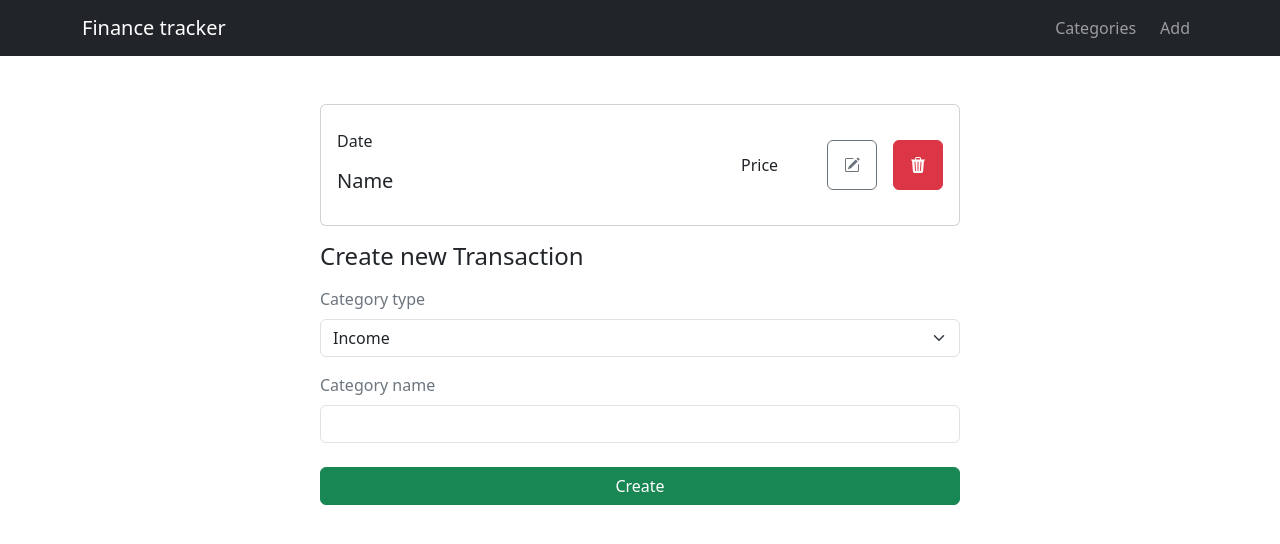
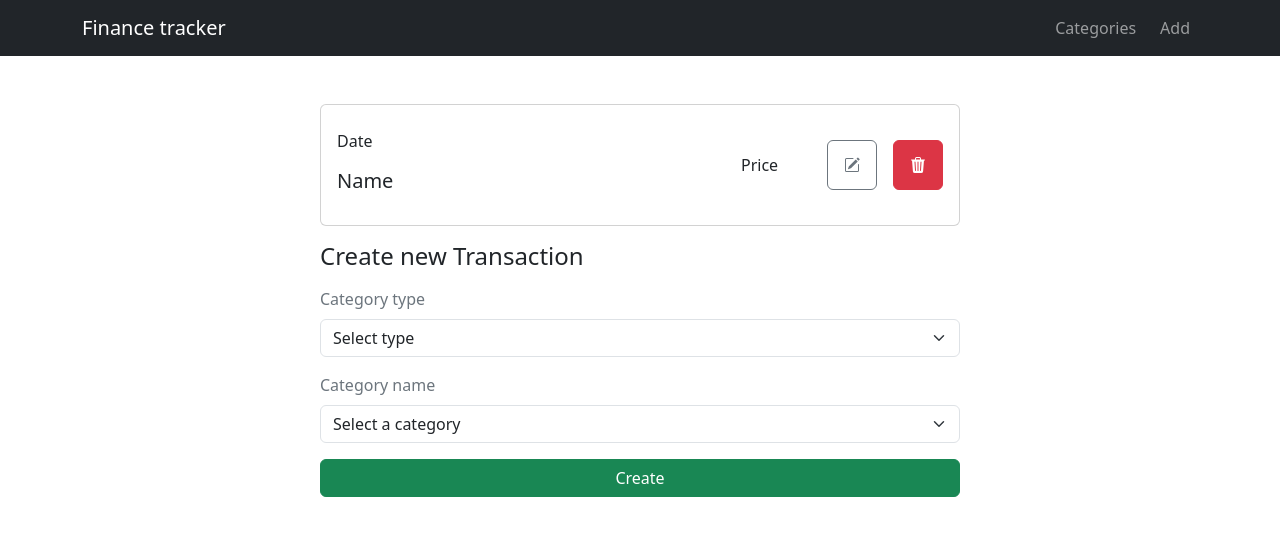
Before and after one commit to dmatkulov/finance-tracker, a React (Vite) app: page / in a window 1280 px wide. Shown: the top 544 px of the page. Built offline with nearby package versions, Linux system fonts and the light colour scheme.

Commit message:
fetched category preview in select

```diff
--- a/src/components/CategoryForm/CategoryForm.tsx
+++ b/src/components/CategoryForm/CategoryForm.tsx
@@ -14,7 +14,8 @@ interface Props {
   isLoading?: boolean;
 }
 
-const CategoryForm: React.FC<Props> = ({onSubmitCategory, existingCategory = initialState, isEdit, isLoading}) => {
+const CategoryForm: React.FC<Props> = ({onSubmitCategory, existingCategory = initialState, isEdit = <form
+  action=""></form>, isLoading= false}) => {
   const [category, setCategory] = useState<ApiCategory>(existingCategory);
 
   const changeCategory = (event: React.ChangeEvent<HTMLSelectElement | HTMLInputElement>) => {
--- a/src/components/TransactionForm/TransactionForm.tsx
+++ b/src/components/TransactionForm/TransactionForm.tsx
@@ -1,6 +1,42 @@
-import React from 'react';
+import React, {useEffect, useState} from 'react';
+import {useAppDispatch, useAppSelector} from '../../app/hooks';
+import {fetchCategoryPreview} from '../../store/transaction/transactionThunks';
+import {selectCategoryPreview} from '../../store/transaction/transactionSlice';
+import {ApiCategory, ApiTransaction} from '../../types';
 
-const TransactionForm: React.FC = () => {
+const initialState: ApiTransaction = {
+  category: '',
+  amount: 0,
+  createdAt: ''
+};
+
+interface Props {
+  onSubmit: (category: ApiTransaction) => void;
+  existingCategory?: ApiTransaction;
+  isEdit?: boolean;
+  isLoading?: boolean;
+}
+
+const TransactionForm: React.FC<Props> = () => {
+  const dispatch = useAppDispatch();
+  const [selectValue, setSelectValue] = useState<ApiCategory>({
+    type: '',
+    name: ''
+  });
+  const categories = useAppSelector(selectCategoryPreview);
+
+  const changeSelect = (event: React.ChangeEvent<HTMLSelectElement | HTMLInputElement>) => {
+    const {name, value} = event.target;
+    setSelectValue(prevState => ({
+      ...prevState,
+      [name]: value
+    }));
+  };
+
+  useEffect(() => {
+    selectValue.type.length > 0 && void dispatch(fetchCategoryPreview(selectValue.type));
+  }, [dispatch, selectValue]);
+
   return (
     <form>
       <h4 className="mb-3">
@@ -13,22 +49,33 @@ const TransactionForm: React.FC = () => {
           name="type"
           id="type"
           className="form-select"
+          value={selectValue.type}
+          onChange={changeSelect}
         >
-          <option disabled value="">Select a category</option>
+          <option disabled value="">Select type</option>
           <option value="income">Income</option>
           <option value="expense">Expense</option>
         </select>
       </div>
-      <div className="form-group mb-4">
+      <div className="form-group mb-3">
         <label htmlFor="name" className="text-secondary mb-2">Category name</label>
-        <input
+        <select
           required
-          type="text"
           name="name"
           id="name"
-          className="form-control"
-
-        />
+          className="form-select"
+          value={selectValue.name}
+          onChange={changeSelect}
+        >
+          <option disabled value="">Select a category</option>
+          {categories.length > 0 ? (
+            categories.map((category) => (
+              <option key={category.id} value={category.name}>
+                {category.name}
+              </option>
+            ))
+          ) : null}
+        </select>
       </div>
       <button
         type="submit"
--- a/src/store/transaction/transactionSlice.ts
+++ b/src/store/transaction/transactionSlice.ts
@@ -26,6 +26,7 @@ export const transactionSlice = createSlice({
     builder.addCase(fetchCategoryPreview.fulfilled, (state, {payload: categories}) => {
       state.fetchPreviewLoading = false;
       state.categoryPreview = categories;
+      console.log(state.categoryPreview);
     });
     builder.addCase(fetchCategoryPreview.rejected, (state) => {
       state.fetchPreviewLoading = false;
--- a/src/types.d.ts
+++ b/src/types.d.ts
@@ -18,7 +18,7 @@ export interface ApiTransaction {
   createdAt: string;
 }
 
-export interface Transaction extends ApiCategory{
+export interface Transaction extends ApiTransaction{
   id: string;
   amount: number;
 }
```
